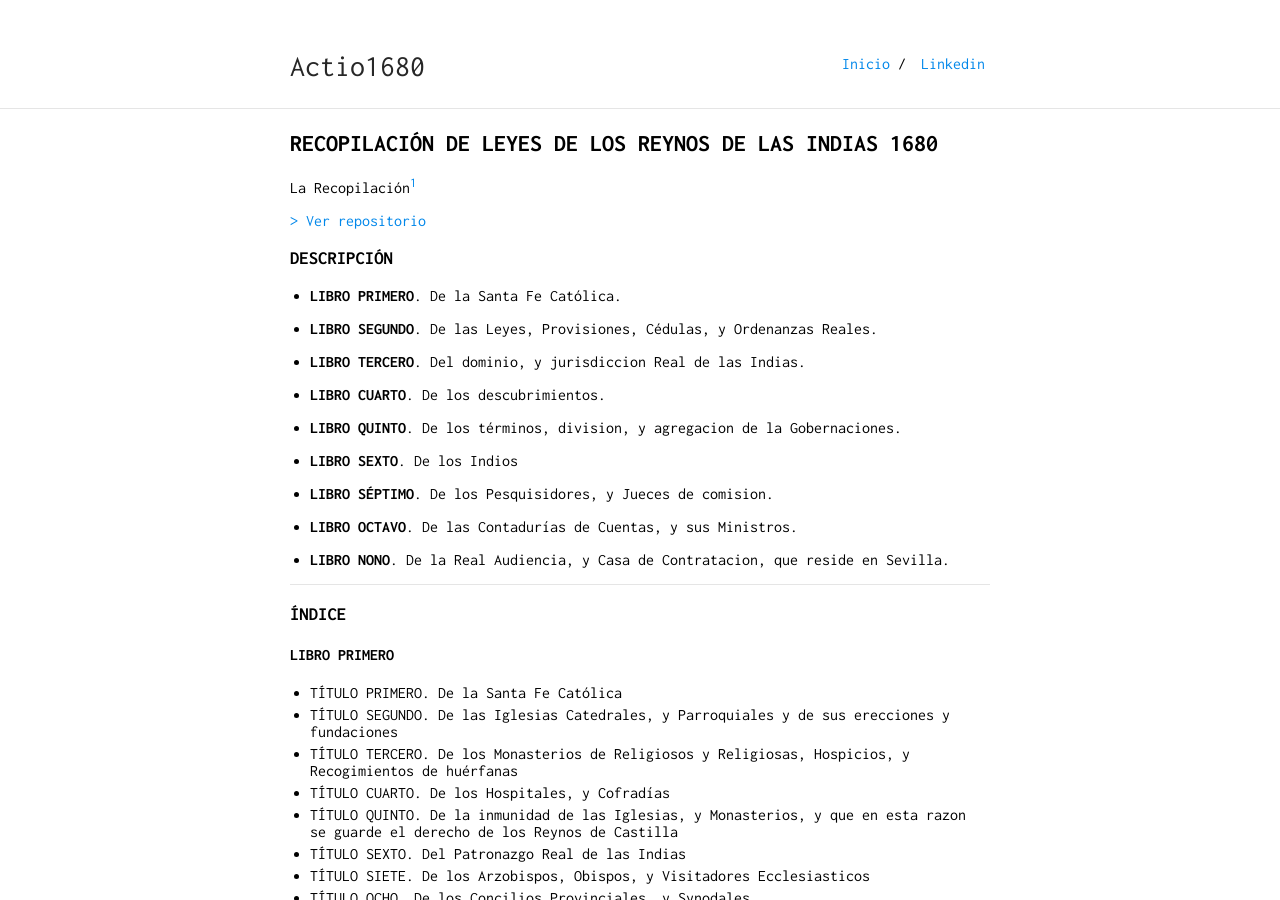
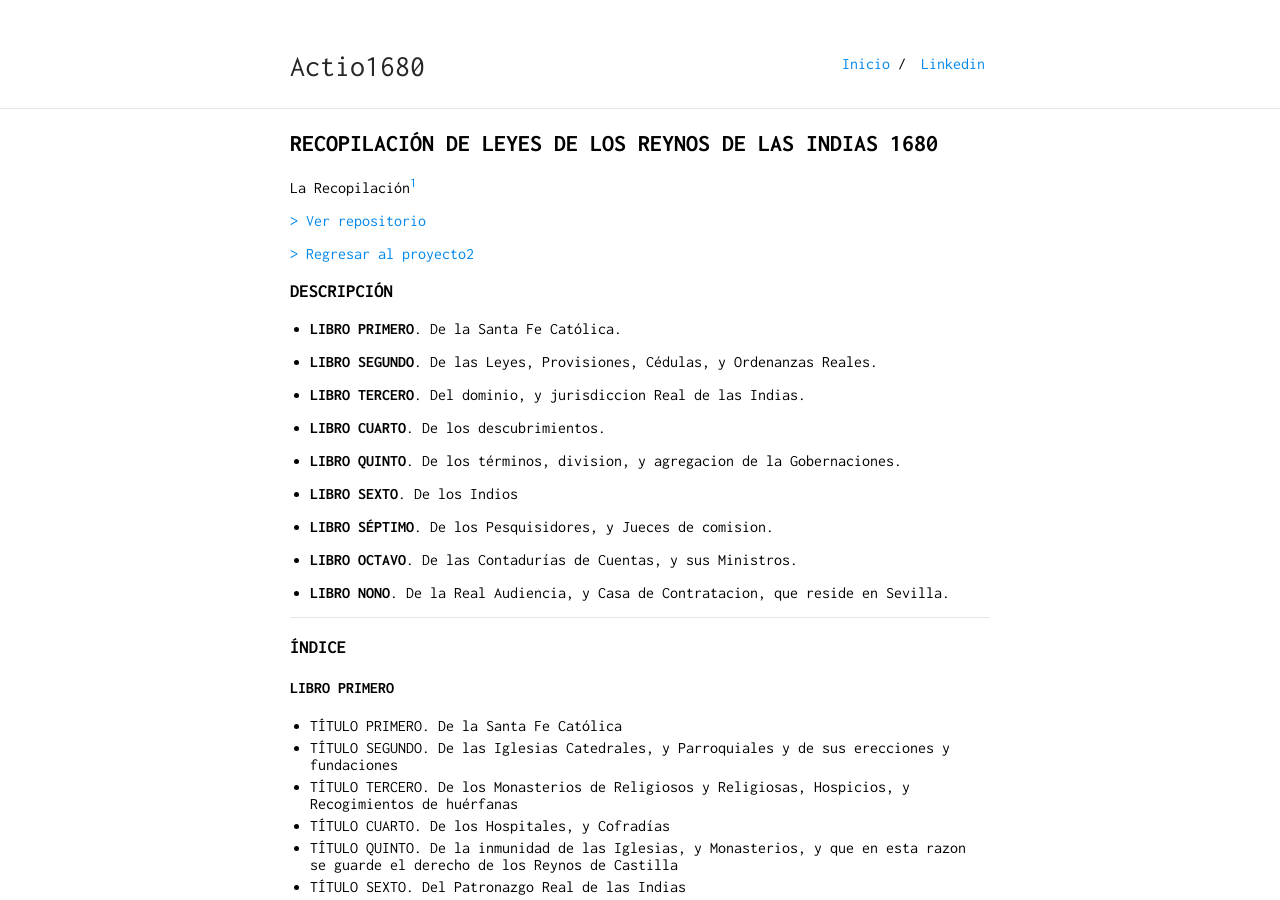
Before and after one commit to actio1680/actio1680.github.io, a Jekyll site: the page built from proyecto2/recopilacion1680.md, in a window 1280 px wide and 900 px high. Built offline with Jekyll 4.4.1, drawn with Linux system fonts in a browser that asks for light colours; our own code applies the rules of GitHub Pages for plain Markdown files.

Commit message:
Update recopilacion1680.md

```diff
--- a/proyecto2/recopilacion1680.md
+++ b/proyecto2/recopilacion1680.md
@@ -3,6 +3,8 @@
 La Recopilación[^1]
 
 [> Ver repositorio](https://github.com/actio1680/Cuerpos-legales-Monarquia-Hispanica/tree/main/Recopilacion-leyes-indias-1680)
+
+[> Regresar al proyecto2](https://actio1680.github.io/proyecto2/presentacion2)
 
 ### DESCRIPCIÓN
 - **LIBRO PRIMERO**. De la Santa Fe Católica.
```
